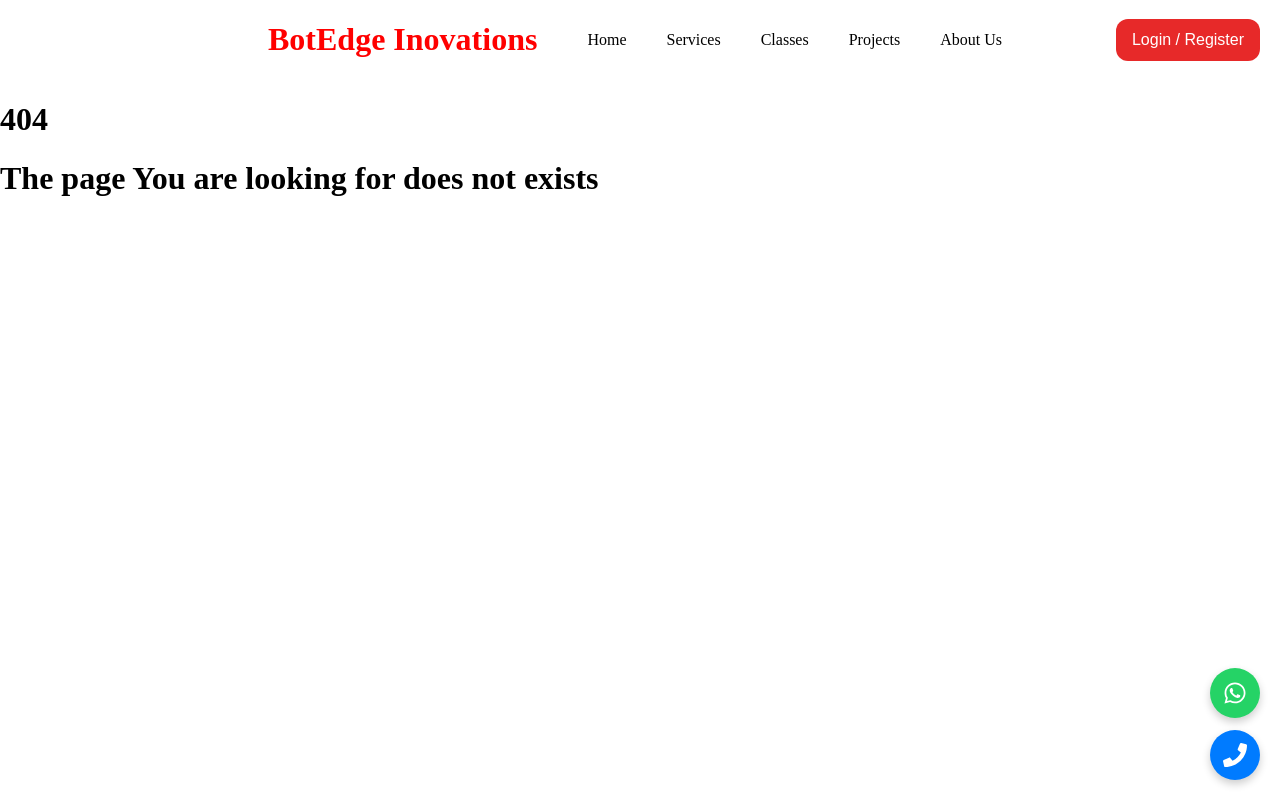
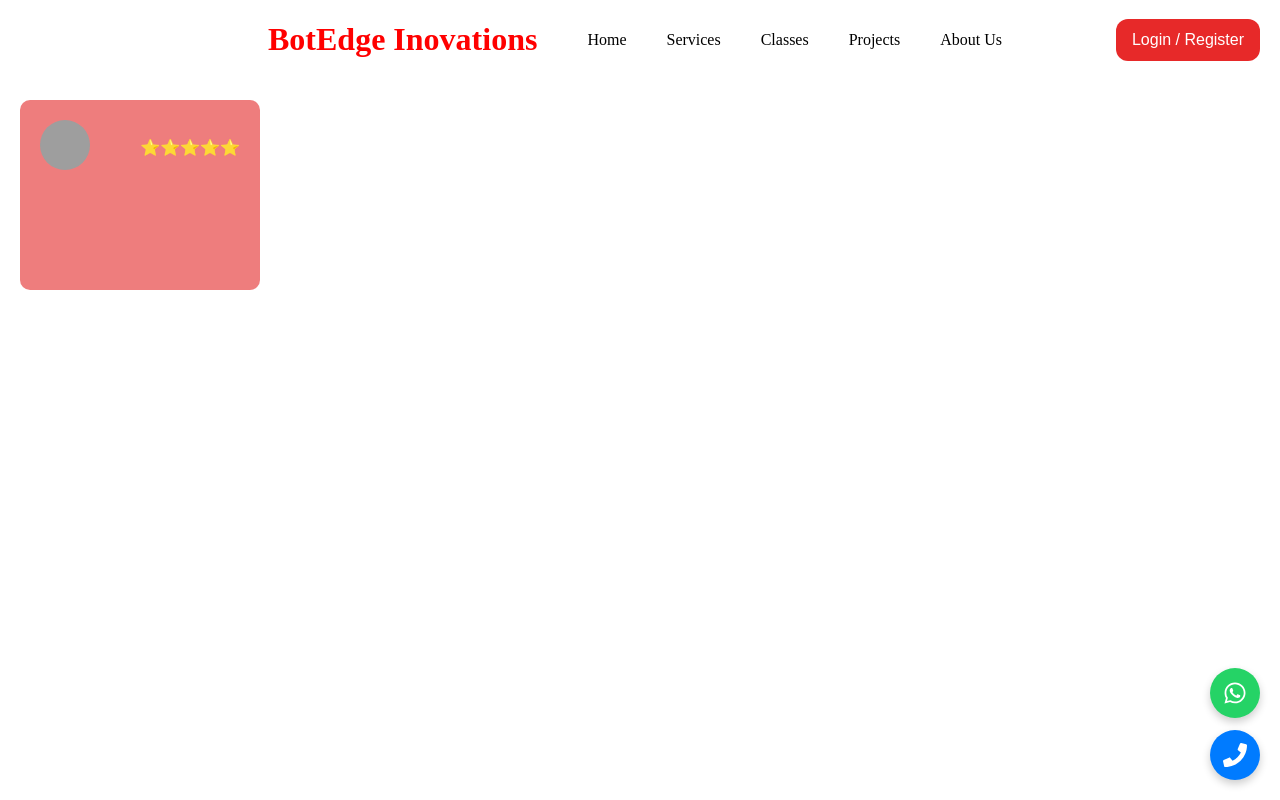
Before and after one commit to botedge-inovation/botedge-inovation, a Next.js app: page /component/review/Review in a window 1280 px wide. Before the commit this address had no page. Built offline with nearby package versions, Linux system fonts and the light colour scheme; grey boxes are pictures that could not be loaded.

Commit message:
add review card

```diff
--- a/src/pages/404.js
+++ b/src/pages/404.js
@@ -4,7 +4,7 @@ const Notfound = () => {
   return (
     <>
       <h1>404</h1>
-      <h1>The page You are looking for does not exists</h1>
+      <h1>The page You are looking for does not exists.</h1>
     </>
   );
 };
--- /dev/null
+++ b/src/pages/component/review/Review.js
@@ -0,0 +1,26 @@
+import React from "react";
+import styles from "./Review.module.scss";
+const Review = ({ name, stars, text }) => {
+  return (
+    <>
+      <div className={styles.card}>
+        <div className={styles.card__section1}>
+          <div className={styles.card__section1__profile}>
+            <img src="myprofile.png" alt="myImage" />
+          </div>
+          <div className={styles.card__section1__nameReview}>
+            <div className={styles.card__section1__nameReview__name}>
+              {name}
+            </div>
+            <div className={styles.card__section1__nameReview__review}>
+              {"⭐".repeat(5)}
+            </div>
+          </div>
+        </div>
+        <div className={styles.card__section2}>{text}</div>
+      </div>
+    </>
+  );
+};
+
+export default Review;
--- /dev/null
+++ b/src/pages/component/review/Review.module.scss
@@ -0,0 +1,38 @@
+.card{
+    display: flex;
+    flex-direction: column;
+    height: 150px;
+    width: 200px;
+    background-color: rgb(238, 125, 125);
+    padding: 20px;
+    border-radius: 10px;
+    margin: 20px;
+    &__section1{
+        display: flex;
+        justify-content: space-between;
+        &__profile{
+            height: 50px;
+            width: 50px;
+            & img{
+                width: 100%;
+                height:100%;
+                border-radius: 50%;
+            }
+        }
+        &__nameReview{
+            display: flex;
+            flex-direction: column;
+            text-align: center;
+            justify-content: center;
+            align-items: center;
+            gap:6px;
+            &__name{
+                font-size: 1.2rem;
+            }
+        }
+    }
+    &__section2{
+        margin-top: 20px;
+        word-break: break-all;
+    }
+}
```
Also changed, not shown: src/pages/index.js (+9 -1 lines), src/pages/reactquestion.js (added, +78 -0 lines), public/myprofile.png (added).
